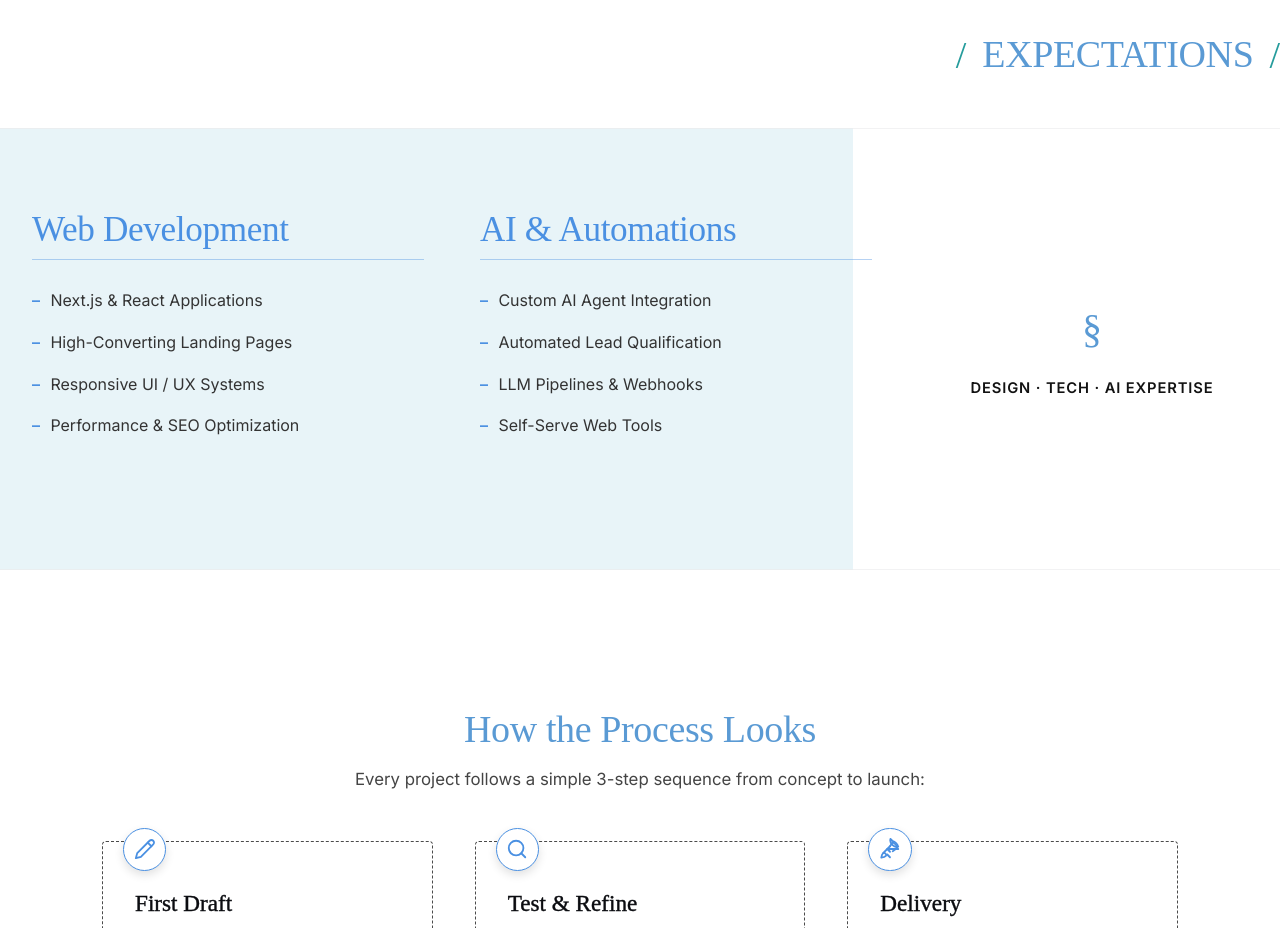
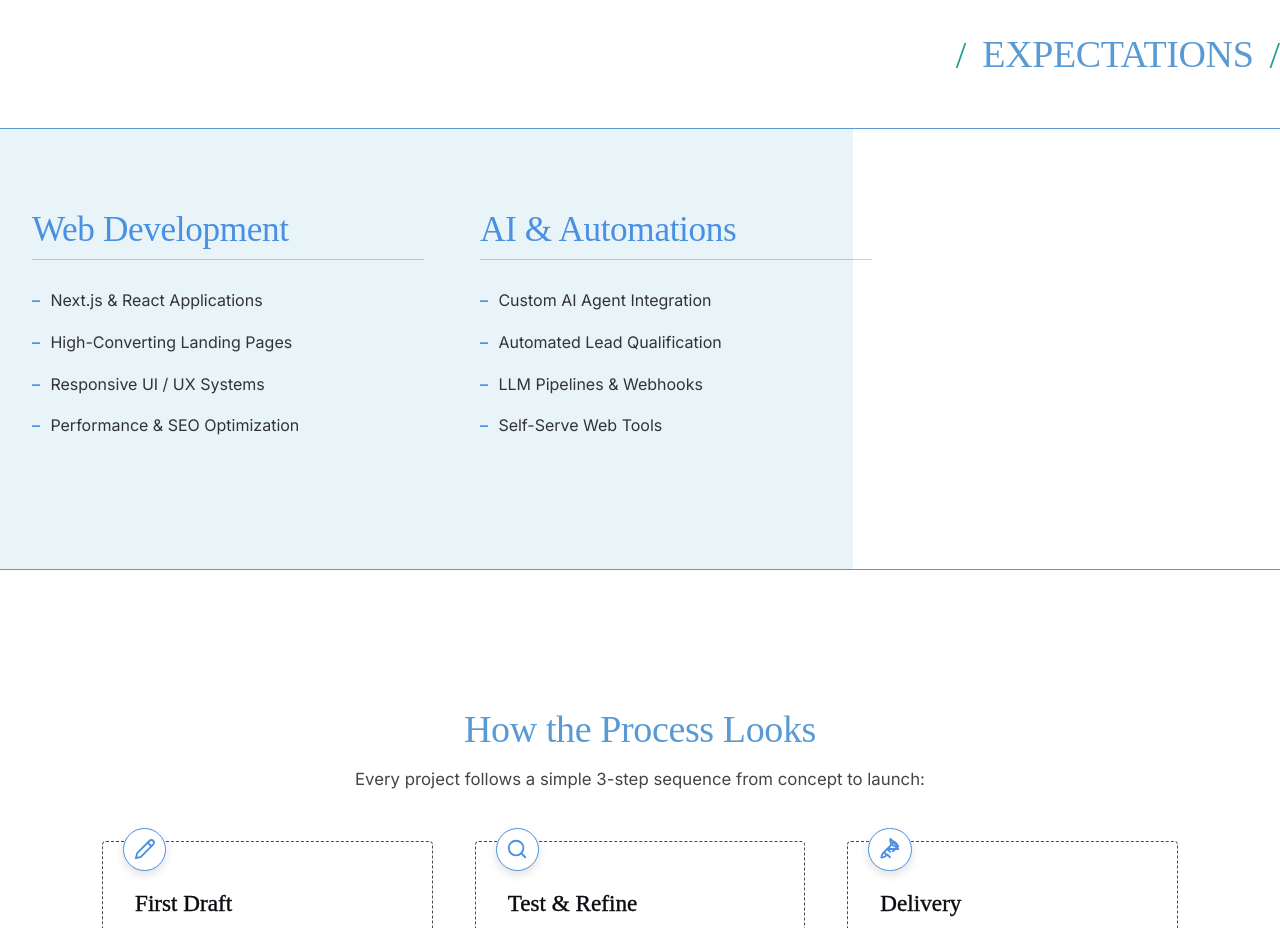
Before and after one commit to Irene2828/porfoliojuly, a Next.js app: page /v2 in a window 1280 px wide. Shown: the part 2760-3688 px from the top of the page. Built offline with nearby package versions, Linux system fonts and the light colour scheme; no server answers; the database is empty; a web font is replaced by a local one.

Commit message:
Remove section symbol and text from Expectations right column, and update section top/bottom strokes to #5a9ad4

```diff
--- a/src/app/components/Services.tsx
+++ b/src/app/components/Services.tsx
@@ -110,17 +110,12 @@ export default function Services() {
             </div>
           </div>
 
-          {/* Right Column: Text directly on right side */}
+          {/* Right Column: Empty space for clean split */}
           <motion.div
             variants={arriveIn}
             className="services-image-col"
-            style={{ display: 'flex', flexDirection: 'column', justifyContent: 'center', alignItems: 'center', minHeight: '280px', textAlign: 'center' }}
-          >
-            <div style={{ fontFamily: "'Times New Roman', serif", fontSize: '2.5rem', color: '#5a9ad4', marginBottom: '1rem' }}>&sect;</div>
-            <p style={{ fontFamily: "var(--font-sans)", fontSize: '0.92rem', fontWeight: 600, letterSpacing: '0.06em', textTransform: 'uppercase', color: '#121212', margin: 0 }}>
-              DESIGN &middot; TECH &middot; AI EXPERTISE
-            </p>
-          </motion.div>
+            style={{ display: 'flex', flexDirection: 'column', justifyContent: 'center', alignItems: 'center', minHeight: '280px' }}
+          />
         </motion.div>
       </div>
     </section>
--- a/src/app/index.css
+++ b/src/app/index.css
@@ -220,8 +220,8 @@ h1, h2, h3, h4, h5, h6 {
     #ffffff 66.666%,
     #ffffff 100%
   ) !important;
-  border-top: 1px solid rgba(235, 235, 237, 0.65) !important;
-  border-bottom: 1px solid rgba(235, 235, 237, 0.65) !important;
+  border-top: 1px solid #5a9ad4 !important;
+  border-bottom: 1px solid #5a9ad4 !important;
 }
 
 /* Version 2 Impact Row Background -> Ocean Teal with Crisp White Text & White Thick Line Above Stats */
```
